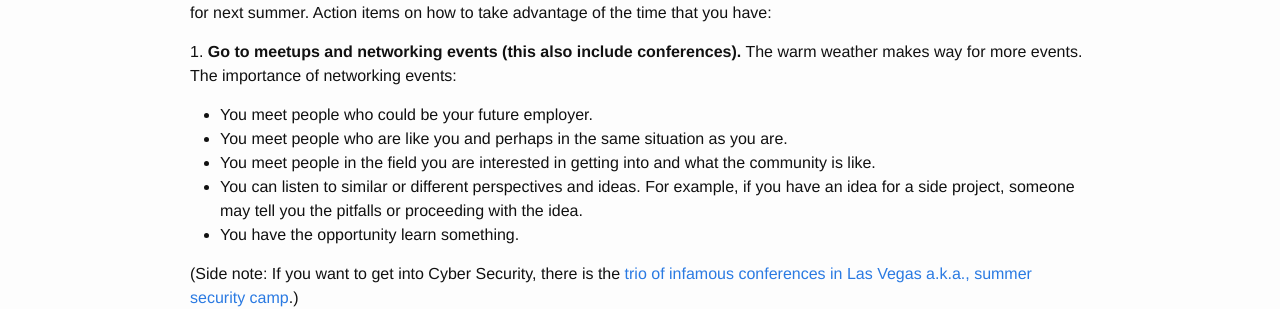
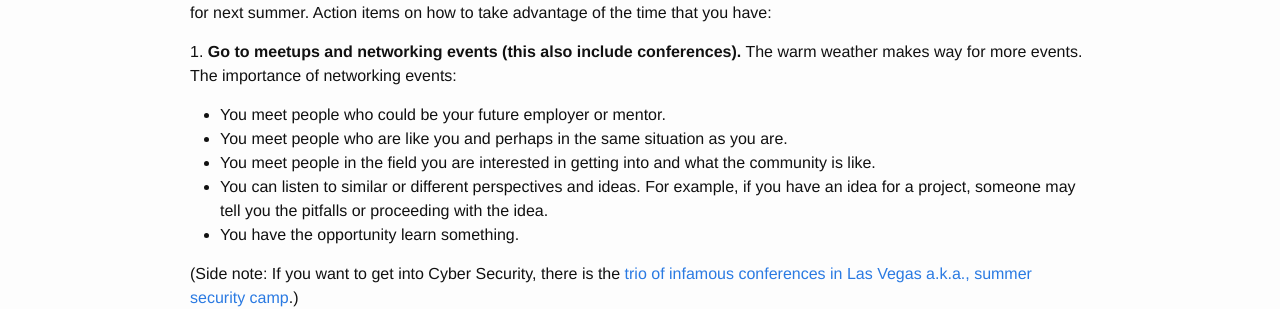
Before and after one commit to mchow01/mchow01.github.io, a Jekyll site: the page built from _posts/2017-06-21-prepare-for-next-summer.md, in a window 1280 px wide. Shown: the part 997-1306 px from the top of the page. Built offline with Jekyll 4.4.1, drawn with Linux system fonts in a browser that asks for light colours.

Commit message:
Minor edits to career post from summer 2017

```diff
--- a/_posts/2017-06-21-prepare-for-next-summer.md
+++ b/_posts/2017-06-21-prepare-for-next-summer.md
@@ -23,10 +23,10 @@ If you currently do not have an internship, early summer is the perfect time to
 
 <p>1. <strong>Go to meetups and networking events (this also include conferences).</strong>  The warm weather makes way for more events.  The importance of networking events:</p>
 
-* You meet people who could be your future employer.
+* You meet people who could be your future employer or mentor.
 * You meet people who are like you and perhaps in the same situation as you are.
 * You meet people in the field you are interested in getting into and what the community is like.
-* You can listen to similar or different perspectives and ideas. For example, if you have an idea for a side project, someone may tell you the pitfalls or proceeding with the idea.
+* You can listen to similar or different perspectives and ideas. For example, if you have an idea for a project, someone may tell you the pitfalls or proceeding with the idea.
 * You have the opportunity learn something.
 
 (Side note: If you want to get into Cyber Security, there is the [trio of infamous conferences in Las Vegas a.k.a., summer security camp](/security/2015/07/19/security-summer-camp.html).)
```
Also changed, not shown: 2 other files.
